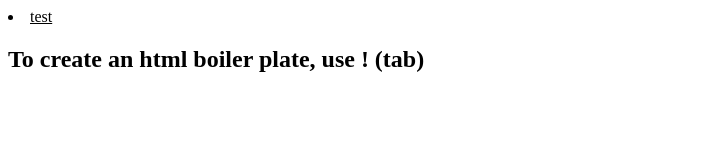
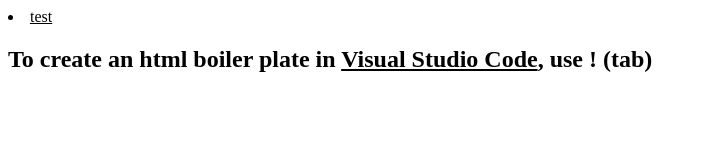
Before and after one commit to alchemistb/visual_studio, a plain HTML site: page move.html in a window 1280 px wide. Shown: the whole page, without its empty margins (0-707 px from the left). Drawn offline with Linux system fonts and the light colour scheme.

Commit message:
How to make an html boiler plate in Visual Studio Code

```diff
--- a/move.html
+++ b/move.html
@@ -9,6 +9,6 @@
 <body>
   <li><u>test</u></li>
   <div></div>
-  <h2>To create an html boiler plate, use <b>! (tab)</b></h2>
+  <h2>To create an html boiler plate in <u>Visual Studio Code</u>, use <b>! (tab)</b></h2>
 </body>
 </html>
```
